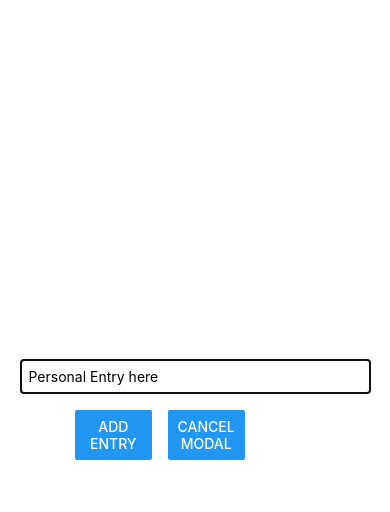
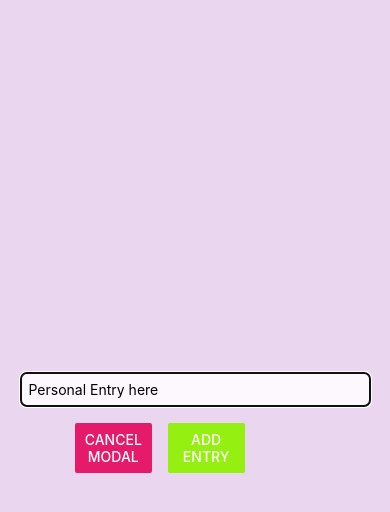
Before and after one commit to moreenkim/personal-journaling-app, a React Native app: screen / in a window 390 px wide. Both pictures are taken after a click on the button "ADD NEW ENTRY". Shown: the top 512 px of the page. Built offline with nearby package versions, Linux system fonts and the light colour scheme.

Commit message:
Make styling changes to the entries, buttons and background

```diff
--- a/App.js
+++ b/App.js
@@ -2,6 +2,7 @@ import { useState } from "react";
 import { StyleSheet, View, FlatList, Button } from "react-native";
 import EntryInput from "./components/EntryInput";
 import EntryItem from "./components/EntryItem";
+import { StatusBar } from "expo-status-bar";
 
 export default function App() {
   const [personalEntry, setPersonalEntry] = useState([]);
@@ -30,6 +31,8 @@ export default function App() {
   }
 
   return (
+    <>
+      <StatusBar style="light" />
       <View style={styles.appContainer}>
         <Button
           title="Add new Entry"
@@ -58,6 +61,7 @@ export default function App() {
           ></FlatList>
         </View>
       </View>
+    </>
   );
 }
 
--- a/app.json
+++ b/app.json
@@ -5,6 +5,8 @@
     "version": "1.0.0",
     "orientation": "portrait",
     "icon": "./assets/icon.png",
+    "backgroundColor": "#f5f5c0",
+
     "userInterfaceStyle": "light",
     "splash": {
       "image": "./assets/splash.png",
--- a/components/EntryInput.js
+++ b/components/EntryInput.js
@@ -22,12 +22,12 @@ function EntryInput(props) {
           onChangeText={entryInputHandler}
           value={enteredText}
         />
-             <View style={styles.buttonContainer}>
+        <View style={styles.buttonContainer}>
           <View style={styles.button}>
-            <Button title="Add Entry" onPress={addEntryHandler} />
+            <Button title="Cancel Modal" onPress={props.closeModal} color="#e51a6a" />
           </View>
           <View style={styles.button}>
-            <Button title="Cancel Modal" onPress={props.closeModal}/>
+            <Button title="Add Entry" onPress={addEntryHandler}  color="#95EF10" />
           </View>
         </View>
       </View>
@@ -42,22 +42,23 @@ const styles = StyleSheet.create({
     flex: 1,
     justifyContent: "center",
     alignItems: "center",
-    marginBottom: 24,
-    borderBottomWidth: 1,
-    borderBottomColor: "#4976b6",
+    backgroundColor: '#ebd6ef'
   },
   textInput: {
     borderWidth: 1,
-    borderColor: "#cccccc",
+    borderColor: "#e4d0ff",
+    backgroundColor: "#fdf7fe",
+    borderRadius: 6,
     width: "90%",
     padding: 8,
+    color: "black"
   },
   buttonContainer: {
     flexDirection: "row",
-    marginTop: 16
+    marginTop: 16,
   },
-  button : {
+  button: {
     width: "30%",
-    marginHorizontal: 8
-  }
+    marginHorizontal: 8,
+  },
 });
--- a/components/EntryItem.js
+++ b/components/EntryItem.js
@@ -26,4 +26,7 @@ const styles = StyleSheet.create({
   entryText: {
     color: "white",
   },
+  pressedItem: {
+    opacity: 0.5,
+  },
 });
```
Lines whose indentation alone changed are shown as unchanged.
